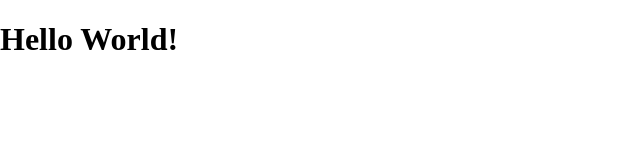
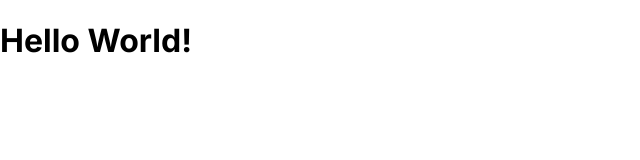
Before and after one commit to ltc870/digitalbusinesscard-react, a React (Vite) app: page / in a window 1280 px wide. Shown: the top 160 px of the page, without its empty margins (0-640 px from the left). Built offline with nearby package versions, Linux system fonts and the light colour scheme.

Commit message:
added google font to body tag in App.css

```diff
--- a/src/css/App.css
+++ b/src/css/App.css
@@ -11,4 +11,5 @@ html {
 body {
     margin: 0;
     padding: 0;
+    font-family: Inter, sans-serif;
 }
```
